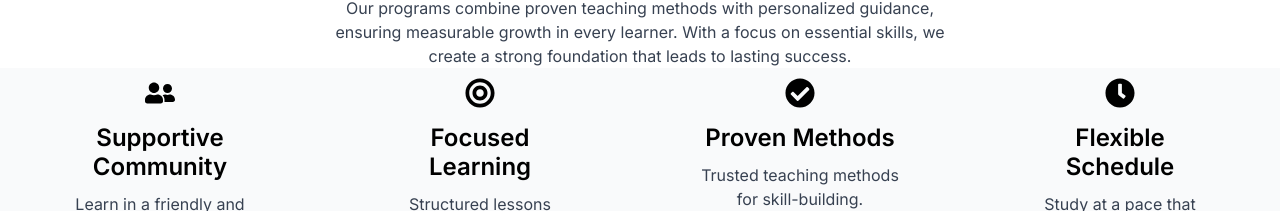
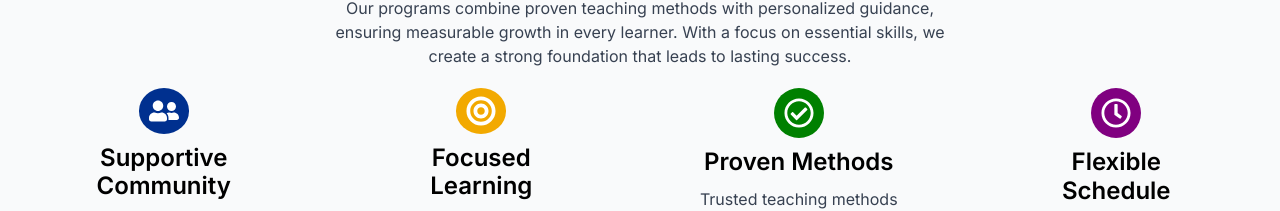
Before and after one commit to Umangakhanal/Vedanta-Academy, a React (Vite) app in the folder vedanta/: page /programs in a window 1280 px wide. Shown: the part 741-952 px from the top of the page. Built offline with nearby package versions, Linux system fonts and the light colour scheme; no server answers.

Commit message:
Changes made in About and Program components

```diff
--- a/vedanta/src/components/About/About.jsx
+++ b/vedanta/src/components/About/About.jsx
@@ -1,18 +1,29 @@
 import React, { useEffect, useState } from "react";
 import Styles from "./About.module.css";
-import {FaBullseye, FaLightbulb } from 'react-icons/fa'
+import { FaBullseye, FaRegLightbulb } from "react-icons/fa6";
+import CountUp from "react-countup";
 
 const About = () => {
-    const iconMap={
+  const iconMap = {
     FaBullseye: FaBullseye,
-        FaLightbulb : FaLightbulb
+    FaRegLightbulb: FaRegLightbulb,
   };
-    const [cards , setCards]=useState([]);
-    useEffect(()=>{
-        fetch("https://raw.githubusercontent.com/Umangakhanal/Vedanta-Academy/refs/heads/master/MissionVision")
-        .then((res)=> res.json())
-        .then((data)=> setCards(data))
-        .catch((err)=> console.error(err));
+  const [cards, setCards] = useState([]);
+  useEffect(() => {
+    fetch(
+      "https://raw.githubusercontent.com/Umangakhanal/Vedanta-Academy/master/MissionVision.json"
+    )
+      .then((res) => res.json())
+      .then((data) => setCards(data))
+      .catch((err) => console.error(err));
+  }, []);
+  const [stats, setStats] = useState([]);
+  useEffect(() => {
+    fetch(
+      "https://raw.githubusercontent.com/Umangakhanal/Vedanta-Academy/refs/heads/master/Stats.json"
+    )
+      .then((res) => res.json())
+      .then((data) => setStats(data));
   }, []);
   return (
     <>
@@ -47,19 +58,44 @@ const About = () => {
         </div>
       </div>
       <div className={Styles.cardsContainer}>
-        {cards.map((item)=>{
+        {cards.map((item) => {
           const IconComponent = iconMap[item.icon];
-            return(
+          return (
             <div key={item.id} className={Styles.card}>
-                    <div className={Styles.iconCircle}>
-                        <IconComponent color={item.iconColor} size={30}/>
-
+              <div
+                className={Styles.iconCircle}
+                style={{ backgroundColor: item.circleColor }}
+              >
+                <IconComponent color={item.iconColor} size={30} />
               </div>
+              <div className={Styles.text}>
                 <h3>{item.title}</h3>
-                    <p style={{paddingLeft:10,paddingRight:10}} >{item.content}</p>
+                <p style={{ paddingLeft: 10, paddingRight: 10 }}>
+                  {item.content}
+                </p>
               </div>
-            )
+            </div>
+          );
         })}
+      </div>
+      <div className={Styles.Achievements}>
+        {stats.map((stat) => (
+          <div className={Styles.statCard} key={stat.id}>
+            <div className={Styles.icon}>{iconMap[stat.icon]}</div>
+            <div className={Styles.data}>
+              <h2>
+                <CountUp
+                  end={stat.number}
+                  duration={2.5}
+                  enableScrollSpy
+                  scrollSpyOnce
+                />
+                {stat.suffix}
+              </h2>
+              <p>{stat.label}</p>
+            </div>
+          </div>
+        ))}
       </div>
     </>
   );
--- a/vedanta/src/components/About/About.module.css
+++ b/vedanta/src/components/About/About.module.css
@@ -1,42 +1,36 @@
-.heroContainer{
+.heroContainer {
   background-color: var(--color-primary);
   display: flex;
   padding: 20px;
   gap: 20px;
 }
-.textSide{
+.textSide {
   /* border: 1px solid red; */
   display: flex;
   flex-direction: column;
   gap: 20px;
   text-align: center;
-
 }
-.textSide h1{
+.textSide h1 {
   color: var(--color-secondary);
 }
-.textSide p{
+.textSide p {
   color: var(--color-custom);
   text-align: justify;
 }
-.imageSide{
-
-}
-.imageSide img{
+.imageSide img {
   width: 500px;
   height: 400px;
   border-radius: 10px;
 }
-.cardsContainer{
+.cardsContainer {
   background-color: var(--color-accent);
   display: flex;
   padding: 20px;
   gap: 20px;
-    justify-content: center;
-
+  justify-content: space-evenly;
 }
-.card{
- /* border: 1px solid red; */
+.card {
   background-color: var(--color-custom);
   width: 500px;
   height: 220px;
@@ -45,14 +39,26 @@
   display: flex;
   flex-direction: column;
   align-items: center;
+  gap: 10px;
   text-align: justify;
   padding: 5px;
 }
-.iconCircle{
-    background-color: var(--color-bg);
+.text{
+    display: flex;
+    flex-direction: column;
+    gap: 10px;
+    align-items: center;
+    color: var(--color-text);
+}
+.text h3{
+    color: var(--color-primary);
+}
+
+.iconCircle {
   border-radius: 50%;
   width: 50px;
   height: 50px;
   display: flex;
-    justify-content: center;align-items: center;
+  justify-content: center;
+  align-items: center;
 }
--- a/vedanta/src/components/Programs/Program.jsx
+++ b/vedanta/src/components/Programs/Program.jsx
@@ -4,15 +4,15 @@ import Card from "../Card/Card";
 import {
   FaUserFriends,
   FaBullseye,
-  FaCheckCircle,
-  FaClock,
+  FaRegCheckCircle,
+  FaRegClock,
 } from "react-icons/fa";
 const Program = () => {
   const iconMap = [
-    { icon: <FaUserFriends size={30} />,  title: "Supportive Community", desc: "Learn in a friendly and collaborative environment." },
-    { icon: <FaBullseye size={30} />, title: "Focused Learning", desc: "Structured lessons designed for measurable results." },
-    { icon: <FaCheckCircle size={30} />,title: "Proven  Methods", desc: "Trusted teaching methods for skill-building." },
-    { icon: <FaClock size={30} />, title: "Flexible Schedule", desc: "Study at a pace that works for you."  },
+    { icon: <FaUserFriends size={30} color="var(--color-custom)"/>,  title: "Supportive Community", desc: "Learn in a friendly and collaborative environment." },
+    { icon: <FaBullseye size={30} color="var(--color-custom)" />, title: "Focused Learning", desc: "Structured lessons designed for measurable results." },
+    { icon: <FaRegCheckCircle size={30} color="var(--color-custom)"/>,title: "Proven  Methods", desc: "Trusted teaching methods for skill-building." },
+    { icon: <FaRegClock size={30} color="var(--color-custom)"/>, title: "Flexible Schedule", desc: "Study at a pace that works for you."  },
   ];
   const [programs, setPrograms] = useState([]);
   useEffect(() => {
--- a/vedanta/src/components/Programs/Program.module.css
+++ b/vedanta/src/components/Programs/Program.module.css
@@ -1,6 +1,7 @@
 * {
   margin: 0;
   padding: 0;
+  box-sizing: border-box;
 }
 .main {
   margin-top: 20px;
@@ -36,17 +37,18 @@
 }
 .cardsContainer {
   display: grid;
-  grid-template-columns: repeat(2, 1fr); /* 2 cards per row */
-  gap: 1.5rem; /* space between cards */
+  grid-template-columns: repeat(2, 500px); /* 2 cards per row */
+  gap: 2.5rem; /* space between cards */
   padding: 1rem;
-  margin-left:20px;
-  margin-right:20px;
+ margin: auto;
 }
 .choose{
   display: flex;
   justify-content: center;
   align-items: center;
   flex-direction: column;
+  gap: 10px;
+  background-color: var(--color-accent);
 }
 .choose h3{
   color: var(--color-primary);
@@ -73,3 +75,23 @@ padding: 5px;
   gap: 10px;
   background-color: var(--color-accent);
 }
+.icon{
+width: 50px;
+height: 50px;
+border-radius: 50%;
+display: flex;
+justify-content: center;
+align-items: center;
+}
+.icon1{
+  background-color: var(--color-primary);
+}
+.icon2{
+  background-color: var(--color-secondary);
+}
+.icon3{
+  background-color: green;
+}
+.icon4{
+  background-color: purple;
+}
```
Lines whose indentation alone changed are shown as unchanged.
